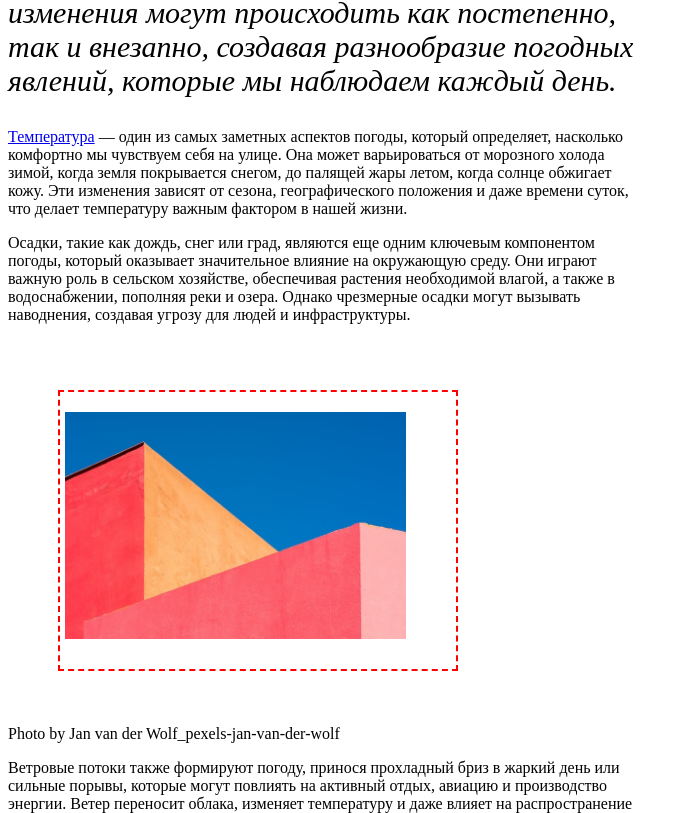
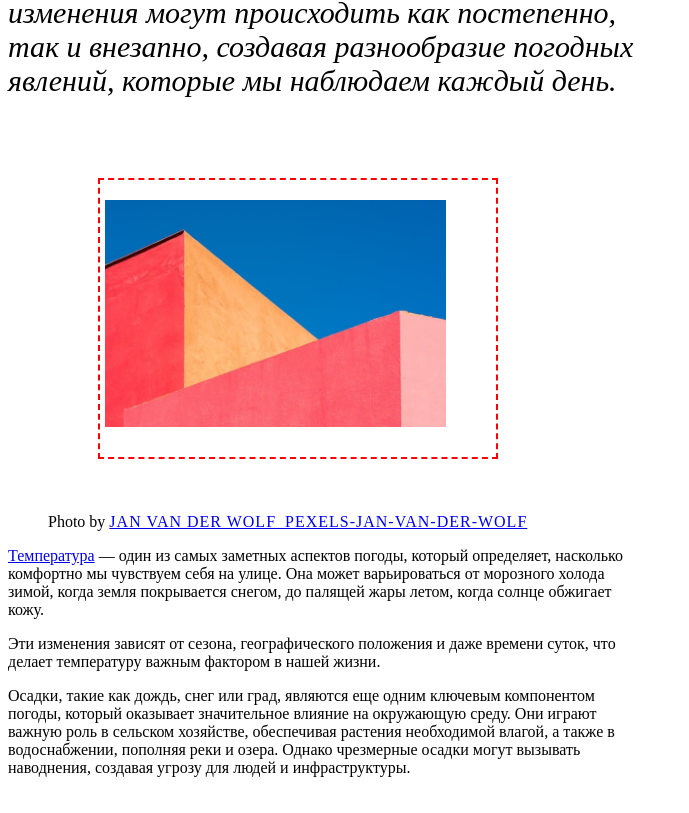
Before and after one commit to sashardnk08-dev/portfolio, an Eleventy site: page src/index.html in a window 1280 px wide. Shown: the part 432-1245 px from the top of the page, without its empty margins (0-689 px from the left). Built offline with nearby package versions, Linux system fonts and the light colour scheme; Eleventy itself is replaced by a stand-in of ours; files that its build step writes are made by us from their sources.

Commit message:
Правка index.html и style.css
Co-authored-by: Cursor <cursoragent@cursor.com>

```diff
--- a/src/index.html
+++ b/src/index.html
@@ -10,12 +10,20 @@
 
   <p class="big">Погода играет важную роль в нашей повседневной жизни, влияя на выбор одежды, планы на поездки и даже наше настроение. Она представляет собой динамическую систему, которая постоянно меняется под воздействием различных атмосферных условий, таких как давление, влажность и температура. Эти изменения могут происходить как постепенно, так и внезапно, создавая разнообразие погодных явлений, которые мы наблюдаем каждый день.</p>
 
-  <p><a href="https://intuition.team">Температура</a> — один из самых заметных аспектов погоды, который определяет, насколько комфортно мы чувствуем себя на улице. Она может варьироваться от морозного холода зимой, когда земля покрывается снегом, до палящей жары летом, когда солнце обжигает кожу. Эти изменения зависят от сезона, географического положения и даже времени суток, что делает температуру важным фактором в нашей жизни.</p>
+  <figure>
+    <img src="assets/Photo by Jan van der Wolf_pexels-jan-van-der-wolf-11680885-11978833.jpg">
+    <figcaption>Photo by <a href="https://intuition.team">Jan van der Wolf_pexels-jan-van-der-wolf</a></figcaption>
+  </figure>
+
+  <p><a href="https://intuition.team">Температура</a> — один из самых заметных аспектов погоды, который определяет, насколько комфортно мы чувствуем себя на улице. Она может варьироваться от морозного холода зимой, когда земля покрывается снегом, до палящей жары летом, когда солнце обжигает кожу.
+
+  <p id="this-exact-paragraph">Эти изменения зависят от сезона, географического положения и даже времени суток, что делает температуру важным фактором в нашей жизни. </p>
 
   <p>Осадки, такие как дождь, снег или град, являются еще одним ключевым компонентом погоды, который оказывает значительное влияние на окружающую среду. Они играют важную роль в сельском хозяйстве, обеспечивая растения необходимой влагой, а также в водоснабжении, пополняя реки и озера. Однако чрезмерные осадки могут вызывать наводнения, создавая угрозу для людей и инфраструктуры.</p>
+
   <figure>
     <img src="assets/Photo by Jan van der Wolf_pexels-jan-van-der-wolf-11680885-11978833.jpg">
-    <figcaption>Photo by Jan van der Wolf_pexels-jan-van-der-wolf</figcaption>
+    <figcaption>Photo by <a href="https://intuition.team">Jan van der Wolf_pexels-jan-van-der-wolf</a></figcaption>
   </figure>
 
   <p>Ветровые потоки также формируют погоду, принося прохладный бриз в жаркий день или сильные порывы, которые могут повлиять на активный отдых, авиацию и производство энергии. Ветер переносит облака, изменяет температуру и даже влияет на распространение пыльцы и семян, способствуя росту растений. Его сила и направление зависят от множества факторов, включая рельеф местности и атмосферное давление.</p>
--- a/src/style.css
+++ b/src/style.css
@@ -13,11 +13,25 @@ img {
   margin: 50px;
 }
 
-figure {
-  margin: 0;
+figcaption a {
+  text-transform: uppercase;
+  letter-spacing: 1px;
+}
+
+a:hover {
+  color: crimson;
 }
 
 .big {
   font-size: 30px;
   font-style: italic;
 }
+
+.framed {
+  border: 1px solid black;
+  padding: 10px;
+  border-radius: 10px;
+}
+
+#this-exact-paragraph {
+}
```
